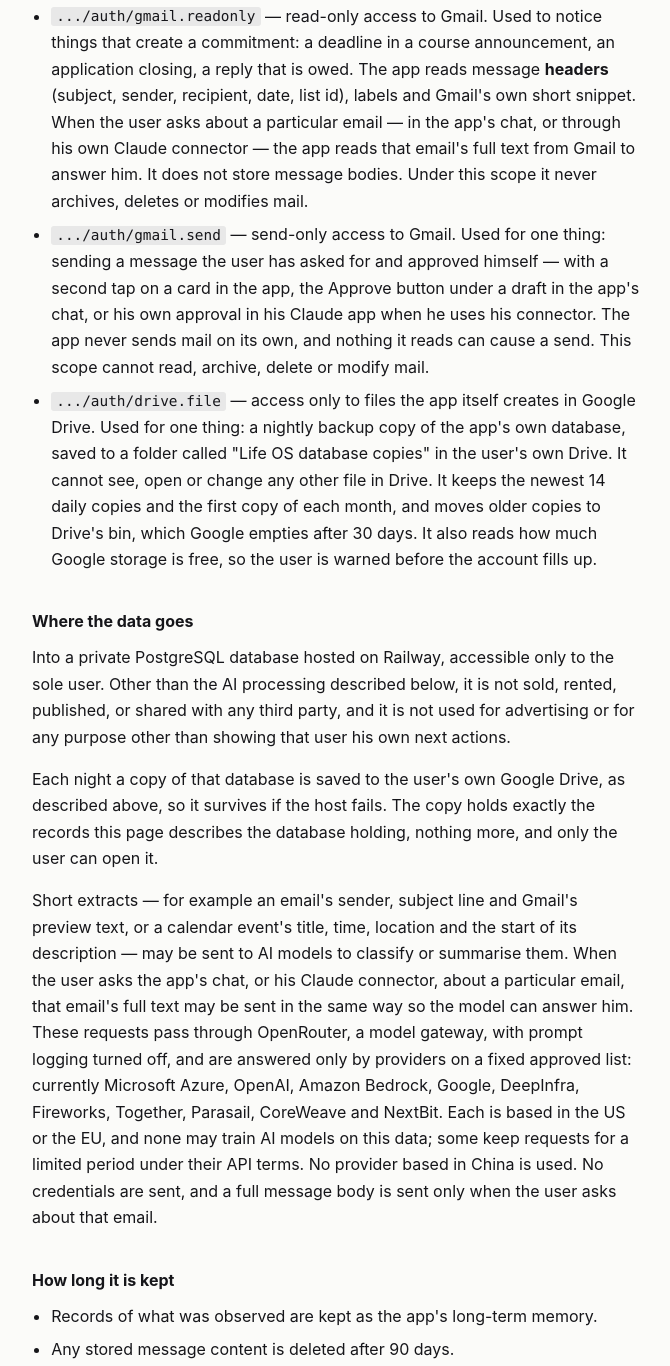
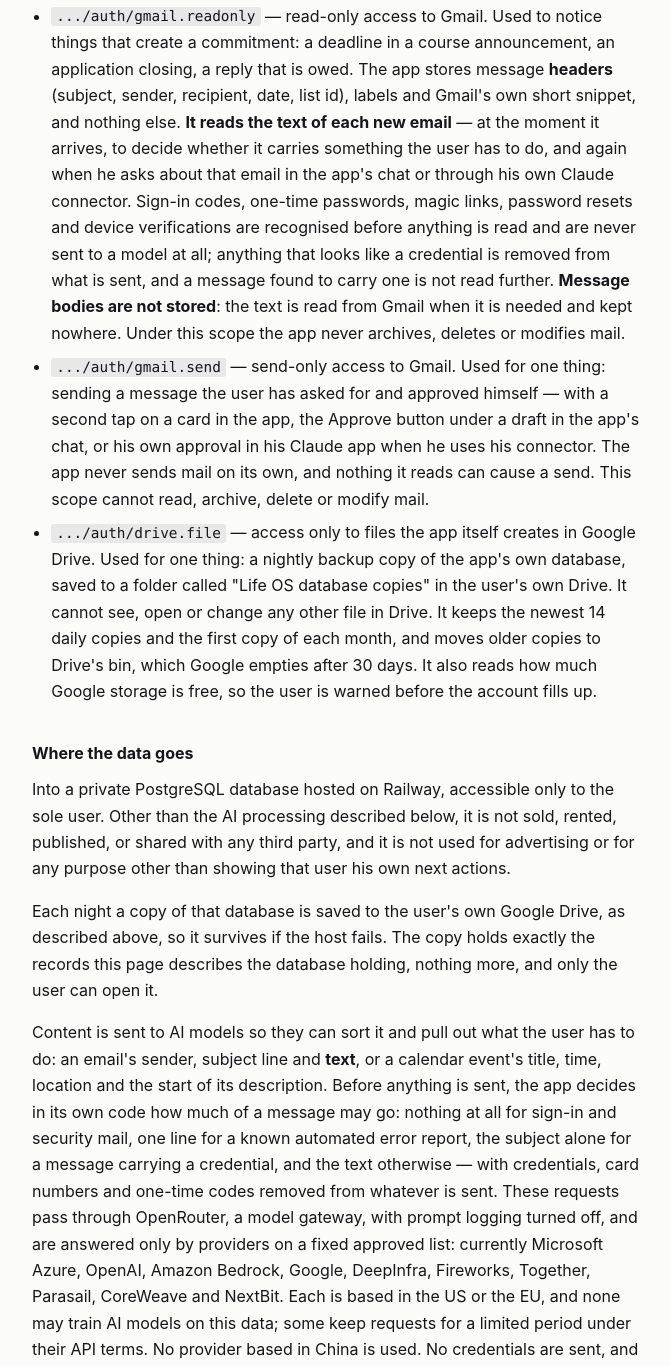
Before and after one commit to Civic454/life-os-engine-about, a plain HTML site: page privacy.html in a window 1280 px wide. Shown: the part 462-1828 px from the top of the page, without its empty margins (304-974 px from the left). Drawn offline with Linux system fonts and the light colour scheme.

Commit message:
The engine reads whole mail: say so before it does
Package A2b reads the text of each new email to decide whether it carries
something Mason has to do, so the page has to say so before a single body
goes to a model host.

- Sign-in codes, one-time passwords, magic links, password resets and device
  verifications are recognised before anything is read and reach no model at
  all; a message carrying a credential is not read further; credentials, card
  numbers and one-time codes are removed from whatever is sent.
- The four tiers named honestly: nothing, one line, the subject alone, the text.
- "A full message body is sent only when the user asks about that email" goes.
- The retention line said stored message content is deleted after 90 days.
  Nothing is stored, and never was: bodies are read from Gmail when needed and
  kept nowhere. Short quotations of at most 200 characters are kept as evidence
  with the record they explain.

```diff
--- a/privacy.html
+++ b/privacy.html
@@ -28,7 +28,7 @@
 <body>
 <main>
   <h1>Privacy policy</h1>
-  <p class="sub">Life OS engine · updated 19 September 2026</p>
+  <p class="sub">Life OS engine · updated 20 September 2026</p>
 
   <p>
     The Life OS engine is a single-user personal tool run by
@@ -48,11 +48,17 @@
     <li>
       <code>.../auth/gmail.readonly</code> — read-only access to Gmail.
       Used to notice things that create a commitment: a deadline in a course announcement,
-      an application closing, a reply that is owed. The app reads message
+      an application closing, a reply that is owed. The app stores message
       <strong>headers</strong> (subject, sender, recipient, date, list id), labels and
-      Gmail's own short snippet. When the user asks about a particular email — in the
-      app's chat, or through his own Claude connector — the app reads that email's full
-      text from Gmail to answer him. It does not store message bodies. Under this scope it
+      Gmail's own short snippet, and nothing else.
+      <strong>It reads the text of each new email</strong> — at the moment it arrives, to
+      decide whether it carries something the user has to do, and again when he asks about
+      that email in the app's chat or through his own Claude connector. Sign-in codes,
+      one-time passwords, magic links, password resets and device verifications are
+      recognised before anything is read and are never sent to a model at all; anything
+      that looks like a credential is removed from what is sent, and a message found to
+      carry one is not read further. <strong>Message bodies are not stored</strong>: the
+      text is read from Gmail when it is needed and kept nowhere. Under this scope the app
       never archives, deletes or modifies mail.
     </li>
     <li>
@@ -87,24 +93,27 @@
     describes the database holding, nothing more, and only the user can open it.
   </p>
   <p>
-    Short extracts — for example an email's sender, subject line and Gmail's preview text,
-    or a calendar event's title, time, location and the start of its description — may be
-    sent to AI models to classify or summarise them. When the user asks the app's chat, or
-    his Claude connector, about a particular email, that email's full text may be sent in
-    the same way so the model can answer him. These requests pass through
+    Content is sent to AI models so they can sort it and pull out what the user has to do:
+    an email's sender, subject line and <strong>text</strong>, or a calendar event's title,
+    time, location and the start of its description. Before anything is sent, the app
+    decides in its own code how much of a message may go: nothing at all for sign-in and
+    security mail, one line for a known automated error report, the subject alone for a
+    message carrying a credential, and the text otherwise — with credentials, card numbers
+    and one-time codes removed from whatever is sent. These requests pass through
     OpenRouter, a model gateway, with prompt logging turned off, and are answered only by
     providers on a fixed approved list: currently Microsoft Azure, OpenAI, Amazon Bedrock,
     Google, DeepInfra, Fireworks, Together, Parasail, CoreWeave and NextBit. Each is based
     in the US or the EU, and none may train AI models on this data; some keep requests for
     a limited period under their API terms. No provider based in China is used. No
-    credentials are sent, and a full message body is sent only when the user asks about
-    that email.
+    credentials are sent, and no message body is stored by this app — what a provider keeps
+    under its own API terms is described above.
   </p>
 
   <h2>How long it is kept</h2>
   <ul>
     <li>Records of what was observed are kept as the app's long-term memory.</li>
-    <li>Any stored message content is deleted after 90 days.</li>
+    <li>Message bodies are never stored. Short quotations — at most 200 characters, as
+      evidence for something the app recorded — are kept with the record they explain.</li>
     <li>Logs of model usage are kept for 12 months.</li>
   </ul>
 
```
